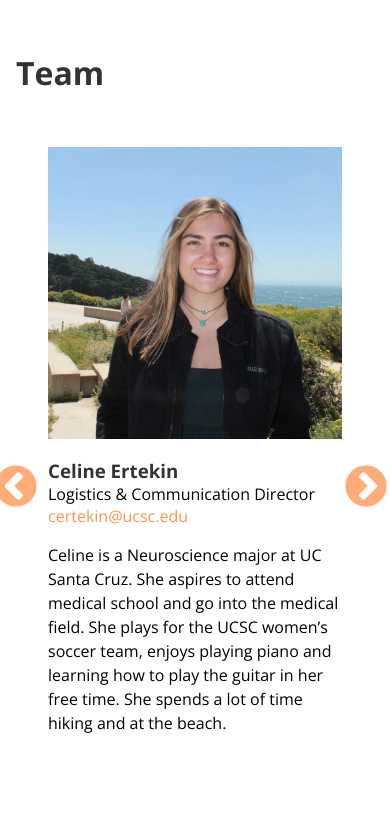
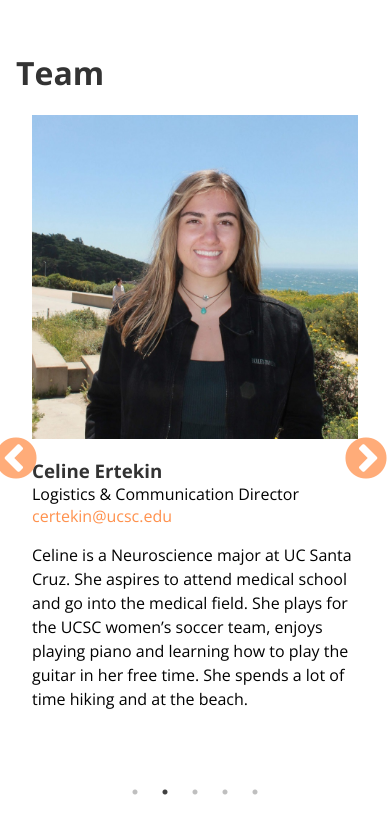
Before and after one commit to bigideasglobalseminar/bigideas.github.io, a plain HTML site: page index.html in a window 390 px wide. Shown: the part 4555-5384 px from the top of the page. Drawn offline with nearby package versions, Linux system fonts and the light colour scheme.

Commit message:
small slider changes

```diff
--- a/style.css
+++ b/style.css
@@ -257,7 +257,7 @@ nav ul {
 }
 
 .person {
-	padding:2rem;
+	padding:0 2rem;
 	display:flex;
 	align-items: center;
 }
@@ -379,6 +379,10 @@ nav ul {
 		padding-left:1rem;
 	}
 
+	.person {
+		padding:0 1rem;
+	}
+
 
 
 	.slick-next:before, .slick-prev:before {
```
